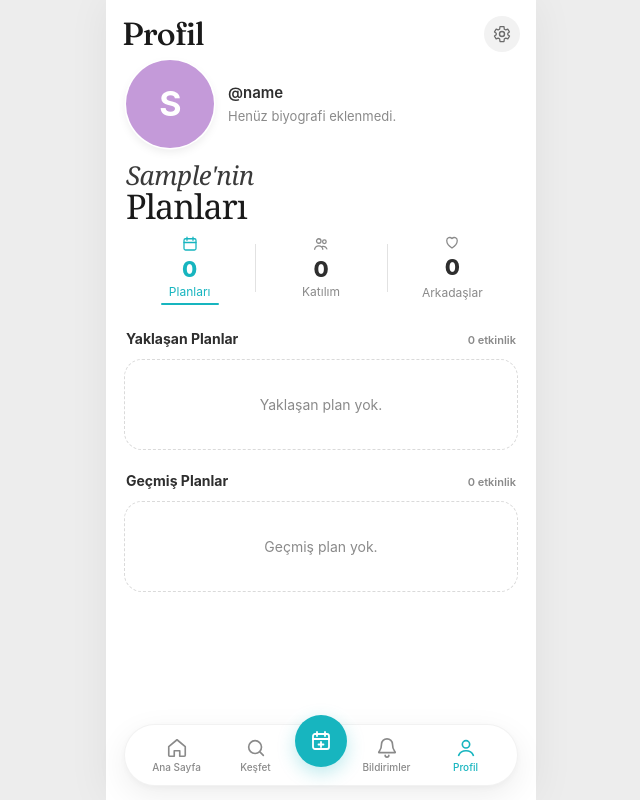
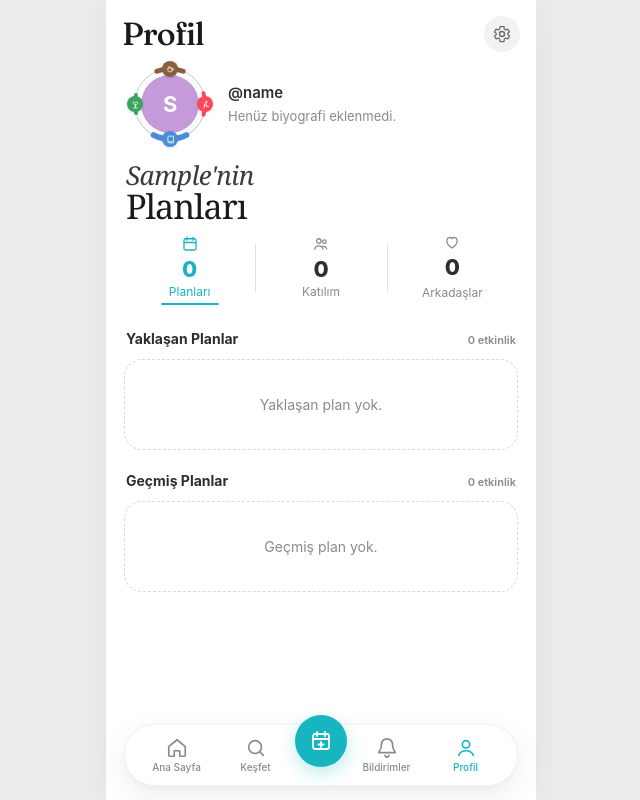
Before and after one commit to sude2006/MeetChat, a Flask app: page /profile in a window 1280 px wide. Shown: the whole page, without its empty margins (319-959 px from the left). Run offline with Flask 3, Linux system fonts and the light colour scheme; the visitor is signed in with stand-in values (Sample User, id 1); tables that the repository leaves empty hold one stand-in row (values such as "Sample post").

Commit message:
Activity Wheel profil prototipi eklendi

```diff
--- /dev/null
+++ b/static/css/activity_wheel.css
@@ -0,0 +1,159 @@
+/* =========================
+   VESİLE — Activity Wheel (görsel prototip)
+   Yalnızca .activity-wheel* — .identity’ye dokunmaz
+========================= */
+
+.activity-wheel {
+    --aw-size: 88px;
+    --aw-avatar: 58px;
+    --aw-track: #D8D8D8;
+    --aw-kahve: #8B5E3C;
+    --aw-spor: #FF465B;
+    --aw-kitap: #4C8DDA;
+    --aw-doga: #3BA55D;
+    --aw-slot: 16px;
+    --aw-ring-r: 35px;
+
+    position: relative;
+    width: var(--aw-size);
+    height: var(--aw-size);
+    flex-shrink: 0;
+    display: grid;
+    place-items: center;
+}
+
+.activity-wheel-svg {
+    position: absolute;
+    inset: 0;
+    width: 100%;
+    height: 100%;
+    overflow: visible;
+    pointer-events: none;
+}
+
+.activity-wheel-track {
+    fill: none;
+    stroke: var(--aw-track);
+    stroke-width: 1.5;
+}
+
+.activity-wheel-arc {
+    fill: none;
+    stroke-linecap: round;
+}
+
+.activity-wheel-arc.is-kahve {
+    stroke: var(--aw-kahve);
+}
+
+.activity-wheel-arc.is-spor {
+    stroke: var(--aw-spor);
+}
+
+.activity-wheel-arc.is-kitap {
+    stroke: var(--aw-kitap);
+}
+
+.activity-wheel-arc.is-doga {
+    stroke: var(--aw-doga);
+}
+
+.activity-wheel-arc.is-high {
+    stroke-width: 6.5;
+}
+
+.activity-wheel-arc.is-mid {
+    stroke-width: 4.2;
+}
+
+.activity-wheel-arc.is-low {
+    stroke-width: 2.2;
+}
+
+/* Demo yoğunluk: Kahve mevcut kalınlığını korur (eskiden high=5.5) */
+.activity-wheel-arc.is-kahve.is-high {
+    stroke-width: 5.5;
+}
+
+.activity-wheel-center {
+    position: relative;
+    z-index: 1;
+    display: grid;
+    place-items: center;
+    width: var(--aw-avatar);
+    height: var(--aw-avatar);
+}
+
+.activity-wheel-center .letter-avatar-xl {
+    width: var(--aw-avatar);
+    height: var(--aw-avatar);
+    font-size: 22px;
+    box-shadow:
+        0 0 0 1.5px #FFFFFF,
+        0 2px 8px rgba(0, 0, 0, 0.08);
+}
+
+.activity-wheel-slot {
+    position: absolute;
+    left: 50%;
+    top: 50%;
+    z-index: 2;
+    width: var(--aw-slot);
+    height: var(--aw-slot);
+    margin: calc(var(--aw-slot) / -2) 0 0 calc(var(--aw-slot) / -2);
+    display: grid;
+    place-items: center;
+    border-radius: 50%;
+    color: #FFFFFF;
+    box-shadow: 0 1px 3px rgba(0, 0, 0, 0.12);
+    transform: rotate(var(--aw-angle, 0deg)) translateY(calc(-1 * var(--aw-ring-r))) rotate(calc(-1 * var(--aw-angle, 0deg)));
+    pointer-events: none;
+}
+
+.activity-wheel-slot svg {
+    display: block;
+    width: 9px;
+    height: 9px;
+}
+
+.activity-wheel-slot.is-kahve {
+    --aw-angle: 0deg;
+    background: var(--aw-kahve);
+}
+
+.activity-wheel-slot.is-yeme {
+    --aw-angle: 45deg;
+}
+
+.activity-wheel-slot.is-spor {
+    --aw-angle: 90deg;
+    background: var(--aw-spor);
+}
+
+.activity-wheel-slot.is-sanat {
+    --aw-angle: 135deg;
+}
+
+.activity-wheel-slot.is-kitap {
+    --aw-angle: 180deg;
+    background: var(--aw-kitap);
+}
+
+.activity-wheel-slot.is-doga {
+    --aw-angle: 270deg;
+    background: var(--aw-doga);
+}
+
+.activity-wheel-slot.is-gezi {
+    --aw-angle: 225deg;
+}
+
+.activity-wheel-slot.is-hobi {
+    --aw-angle: 315deg;
+}
+
+/* Senaryo 1: tamamen nötr halka */
+.activity-wheel--empty .activity-wheel-arc,
+.activity-wheel--empty .activity-wheel-slot {
+    display: none;
+}
--- a/templates/profile.html
+++ b/templates/profile.html
@@ -7,6 +7,7 @@
     <title>Profil — MeetChat</title>
     <link rel="stylesheet" href="{{ url_for('static', filename='css/profile.css') }}">
     <link rel="stylesheet" href="{{ url_for('static', filename='css/letter_avatar.css') }}">
+    <link rel="stylesheet" href="{{ url_for('static', filename='css/activity_wheel.css') }}">
 </head>
 
 <body>
@@ -32,7 +33,32 @@
 
         <main>
             <section class="identity">
-                {{ letter_avatar(profile_user.avatar, size="xl") }}
+                <div class="activity-wheel">
+                    <span class="visually-hidden">Sosyal deneyim özeti (prototip)</span>
+                    <svg class="activity-wheel-svg" viewBox="0 0 100 100" focusable="false" aria-hidden="true">
+                        <circle class="activity-wheel-track" cx="50" cy="50" r="40"/>
+                        {# Statik demo: Kitap en yoğun, Kahve yüksek, Spor+Doğa orta — gerçek veri değil #}
+                        <path class="activity-wheel-arc is-kahve is-high" d="M 35.02 12.91 A 40 40 0 0 1 64.98 12.91"/>
+                        <path class="activity-wheel-arc is-spor is-mid" d="M 88.04 37.64 A 40 40 0 0 1 88.04 62.36"/>
+                        <path class="activity-wheel-arc is-kitap is-high" d="M 68.78 85.32 A 40 40 0 0 1 31.22 85.32"/>
+                        <path class="activity-wheel-arc is-doga is-mid" d="M 11.36 60.35 A 40 40 0 0 1 11.36 39.65"/>
+                    </svg>
+                    <div class="activity-wheel-center">
+                        {{ letter_avatar(profile_user.avatar, size="xl") }}
+                    </div>
+                    <span class="activity-wheel-slot is-kahve is-high" aria-hidden="true">
+                        {{ render_category_icon("kahve", 9) }}
+                    </span>
+                    <span class="activity-wheel-slot is-spor is-mid" aria-hidden="true">
+                        {{ render_category_icon("spor", 9) }}
+                    </span>
+                    <span class="activity-wheel-slot is-kitap is-high" aria-hidden="true">
+                        {{ render_category_icon("kitap", 9) }}
+                    </span>
+                    <span class="activity-wheel-slot is-doga is-mid" aria-hidden="true">
+                        {{ render_category_icon("doga", 9) }}
+                    </span>
+                </div>
                 <div class="profile-copy">
                     <h1 class="profile-handle">{{ profile_user.handle }}</h1>
                     <p class="profile-bio">{{ profile_user.bio }}</p>
```
